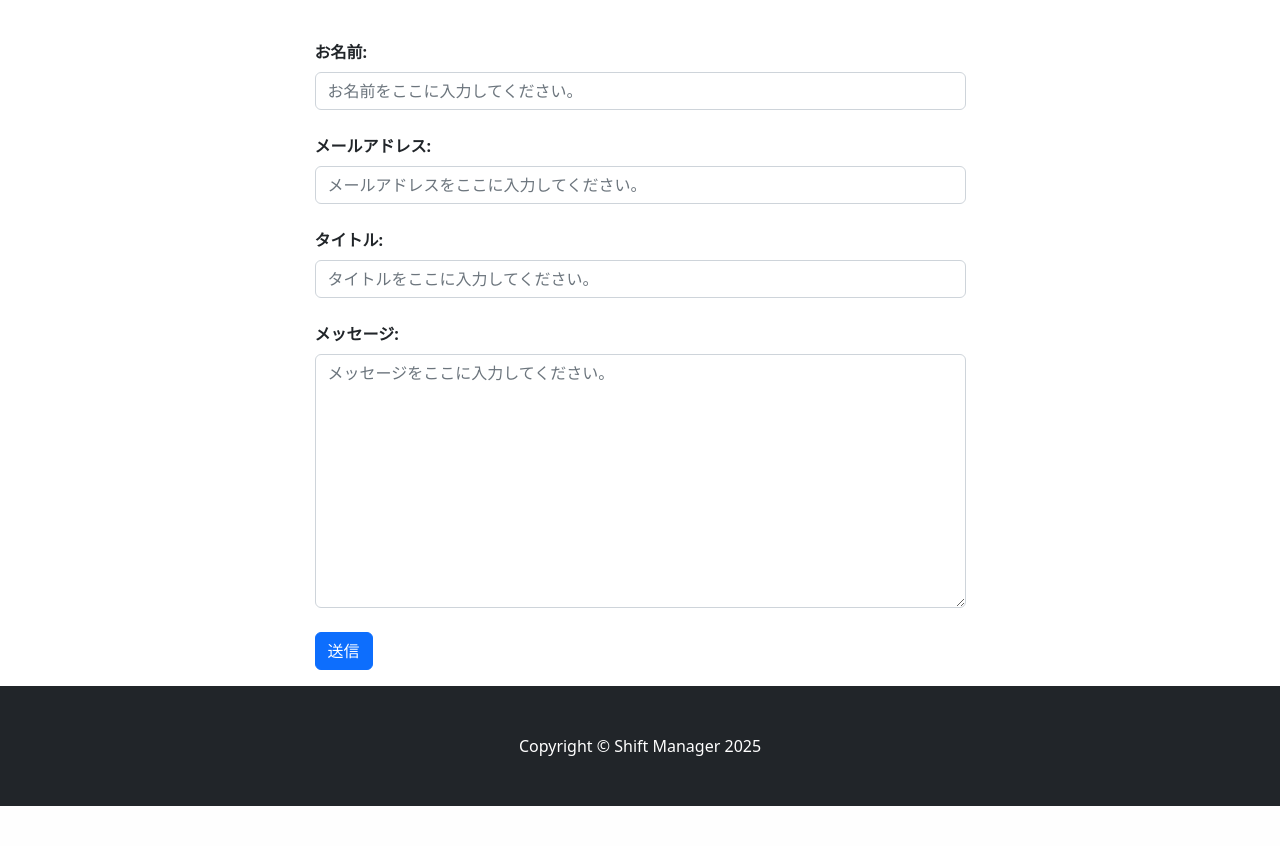
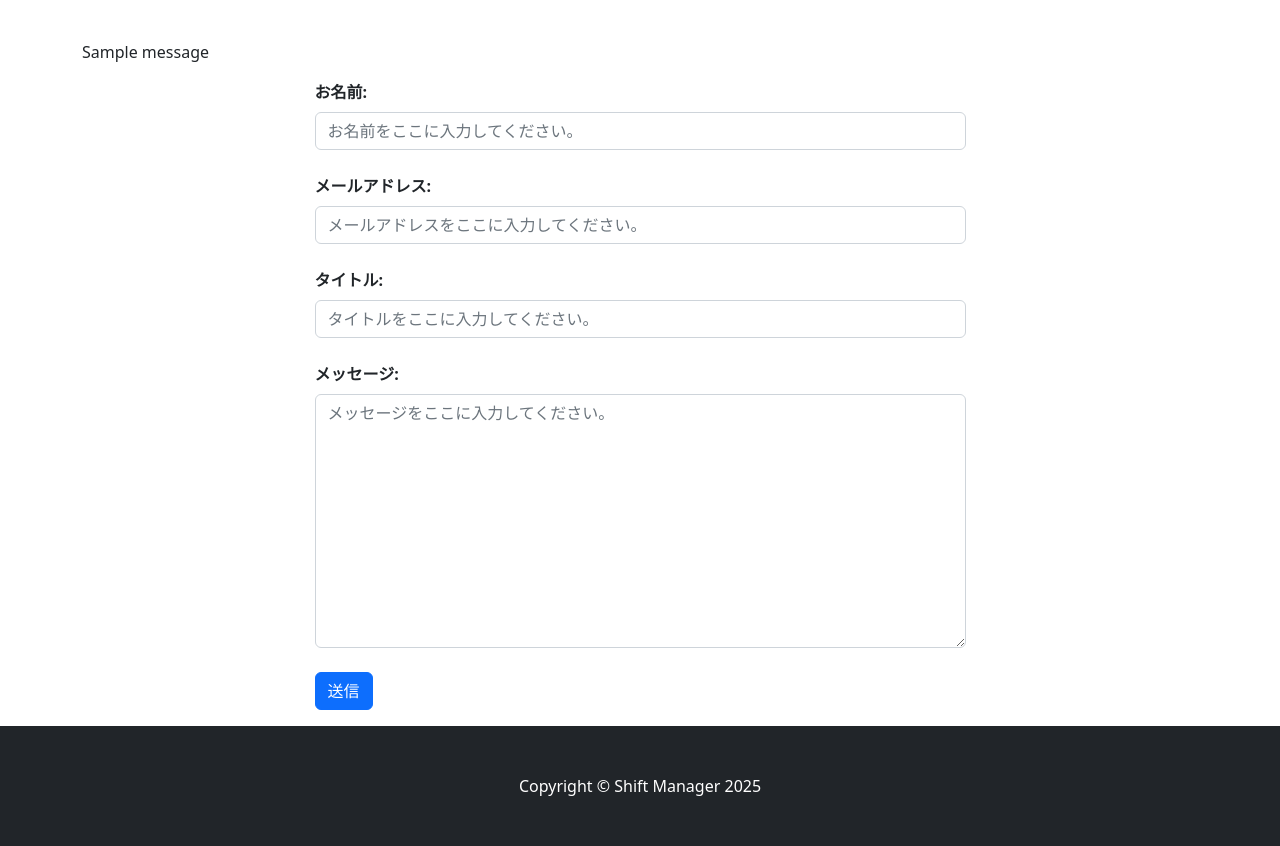
Before and after one commit to yucho115/shift_manager, a Django app: page /inquiry/ in a window 1280 px wide. Shown: the part 56-902 px from the top of the page. Before the commit the page ends 862 px from the top, so only its background shows below. Run offline with Django 5.2, Linux system fonts and the light colour scheme; tables that the repository leaves empty hold one stand-in row (values such as "Sample post"); one stand-in notice (Sample message) is shown; some libraries are stand-ins or nearby versions.

Commit message:
inquiry送信確認メッセージ

```diff
--- a/shift/templates/base.html
+++ b/shift/templates/base.html
@@ -11,14 +11,14 @@
         <!-- Core theme CSS (includes Bootstrap)-->
         <link href="{% static 'css/scrolling-nav.css' %}" rel="stylesheet" />
         <!-- My theme CSS -->
-        <link href="{% static 'css/mystyle.css' %}" rel="stylesheet" type="text/css">
+        <link href="{% static 'css/mystyle.css' %}?v=2" rel="stylesheet" type="text/css">
 
     </head>
     <body id="wrapper">
         <!-- Navigation-->
         <nav class="navbar navbar-expand-lg navbar-dark bg-dark fixed-top" id="mainNav">
             <div class="container px-4">
-                <a class="navbar-brand" href="#">Shift Manager</a>
+                <a class="navbar-brand" href="{% url 'shift:index' %}">Shift Manager</a>
                 <button class="navbar-toggler" type="button" data-bs-toggle="collapse" data-bs-target="#navbarResponsive" aria-controls="navbarResponsive" aria-expanded="false" aria-label="Toggle navigation"><span class="navbar-toggler-icon"></span></button>
                 <div class="collapse navbar-collapse" id="navbarResponsive">
                     <ul class="navbar-nav me-auto">
@@ -36,6 +36,20 @@
 
         {% block header %}{% endblock %}
 
+        {% if messages %}
+        <div class="container my-div-style">
+            <div class="row">
+                <ul class="messages" style="list-style: none;">
+                    {% for message in messages %}
+                    <li {% if message.tags %} class="{{message.tags}}" {% endif %}>
+                        {{message}}
+                    </li>
+                    {% endfor %}
+                </ul>
+            </div>
+        </div>
+        {% endif %}
+
         {% block contents %}{% endblock %}
 
         <!-- Footer-->
--- a/shift/templates/inquiry.html
+++ b/shift/templates/inquiry.html
@@ -6,7 +6,7 @@
 
 {% block contents%}
 <div class="container d-flex justify-content-center">
-    <div class="my-div-style col-12 col-md-7">
+    <div class="{% if not messages %}my-div-style{% endif %} col-12 col-md-7">
         <form method="post">
             {% csrf_token %}
 
--- a/shift/urls.py
+++ b/shift/urls.py
@@ -4,6 +4,6 @@ from . import views
 
 app_name = 'shift'
 urlpatterns = [
-    path('',views.IndexView.as_view(),name="top"),
+    path('',views.IndexView.as_view(),name="index"),
     path('inquiry/',views.InquiryView.as_view(),name="inquiry"),
 ]
--- a/shift/views.py
+++ b/shift/views.py
@@ -15,6 +15,7 @@ class IndexView(generic.TemplateView):
 class InquiryView(generic.FormView):
     template_name = "inquiry.html"
     form_class = InquiryForm
+    success_url = reverse_lazy('shift:inquiry')
 
     def form_valid(self, form):
         form.send_email()
```
Also changed, not shown: shift_manager/settings_common.py (+8 -0 lines).
